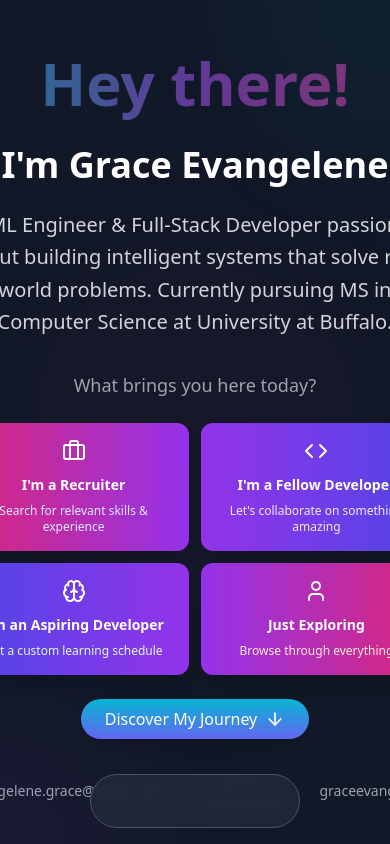
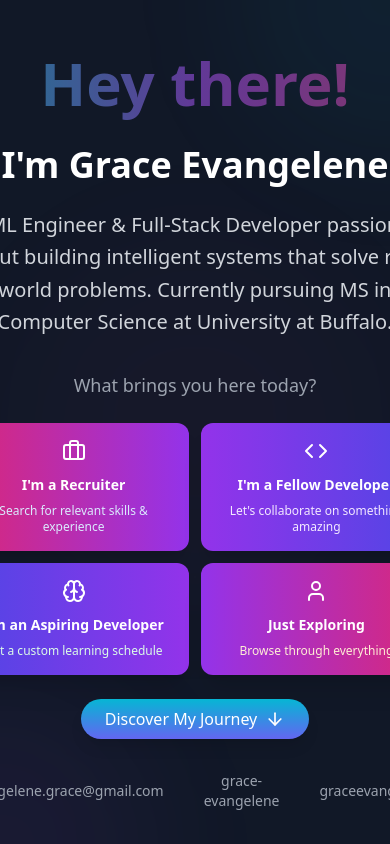
Before and after one commit to GraceEvangelene/graceevangelene.github.io, a React (Vite) app: page / in a window 390 px wide. Shown: the top 844 px of the page. Built offline with nearby package versions, Linux system fonts and the light colour scheme.

Commit message:
UX: hide mobile scroll-nav under 800px to disable auto-scroll tool on small screens

```diff
--- a/src/App.tsx
+++ b/src/App.tsx
@@ -1163,6 +1163,15 @@ const App = () => {
     );
   };
 
+  // Hide mobile nav on very small screens (<800px)
+  const [isNarrow, setIsNarrow] = useState(false);
+  useEffect(() => {
+    const updateIsNarrow = () => setIsNarrow(window.innerWidth < 800);
+    updateIsNarrow();
+    window.addEventListener("resize", updateIsNarrow);
+    return () => window.removeEventListener("resize", updateIsNarrow);
+  }, []);
+
   return (
     <div className="min-h-screen bg-gray-900 text-white relative">
       <style jsx>{`
@@ -1262,7 +1271,8 @@ const App = () => {
         </div>
       )}
 
-      {/* Mobile Navigation Line - Visible only on mobile */}
+      {/* Mobile Navigation Line - Hidden entirely on very small screens (<800px) */}
+      {!isNarrow && (
         <div className="lg:hidden fixed bottom-4 left-1/2 transform -translate-x-1/2 z-50">
           <div className="flex space-x-4 bg-gray-800/90 backdrop-blur-sm rounded-full px-4 py-2 border border-gray-600">
             {navigationItems.map((item) => {
@@ -1279,6 +1289,7 @@ const App = () => {
             })}
           </div>
         </div>
+      )}
 
       {/* Homepage */}
       <section id="home" className="min-h-screen relative overflow-hidden">
```
Lines whose indentation alone changed are shown as unchanged.
